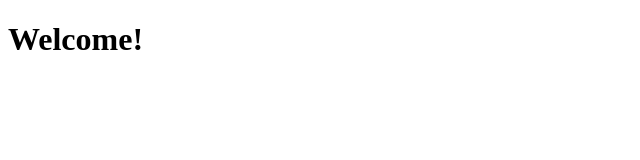
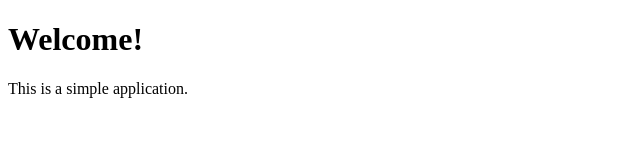
Before and after one commit to N8-B/web-server, a plain HTML site: page public/index.html in a window 1280 px wide. Shown: the whole page, without its empty margins (0-640 px from the left). Drawn offline with Linux system fonts and the light colour scheme.

Commit message:
Update index page text

```diff
--- a/public/index.html
+++ b/public/index.html
@@ -6,5 +6,6 @@
 </head>
 <body>
   <h1>Welcome!</h1>
+  <p>This is a simple application.</p>
 </body>
 </html>
```
